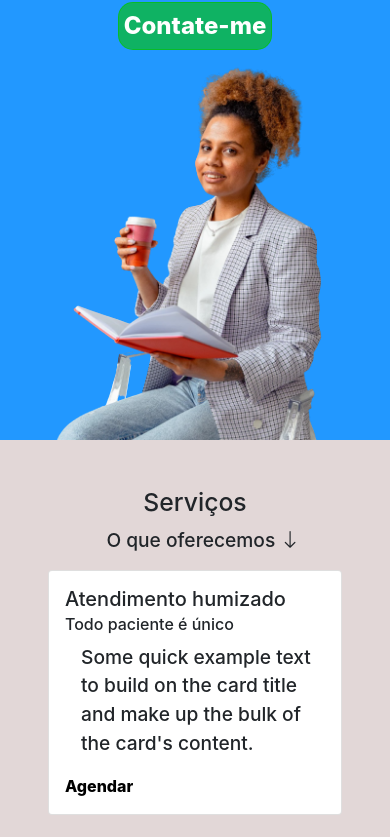
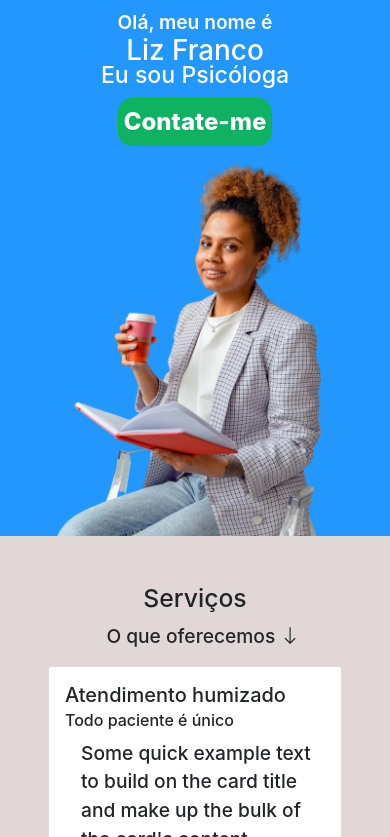
Before and after one commit to NiltonCsantos/muitomaisquesaude, a website: page index.html in a window 390 px wide. Shown: the part 88-925 px from the top of the page. Drawn offline with nearby package versions, Linux system fonts and the light colour scheme; a web font is replaced by a local one.

Commit message:
Update style.css

```diff
--- a/css/style.css
+++ b/css/style.css
@@ -93,14 +93,7 @@ a:hover {
 @media (max-width: 900px) {
   .cover-content .main-cover .text-cover {
     width: 100%;
-<<<<<<< HEAD
     height: 100%;
-=======
-    height: 80%;
-    margin-top: -6rem;
-    background: url("../image/card.png") no-repeat no-repeat;
-    background-size: cover;
->>>>>>> a7ab6b06129da0a6cfd724febf69dbe096a44d0e
     justify-content: flex-end;
   }
 }
@@ -135,12 +128,6 @@ a:hover {
   display: flex;
   align-items: flex-start;
   justify-content: center;
-<<<<<<< HEAD
-=======
-  margin-bottom: 4rem;
-  background: url("../image/card.png") no-repeat no-repeat;
-  background-size: cover;
->>>>>>> a7ab6b06129da0a6cfd724febf69dbe096a44d0e
 }
 @media (max-width: 900px) {
   .cover-content .main-cover .img-cover {
```
